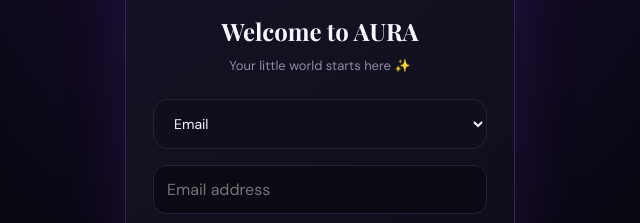
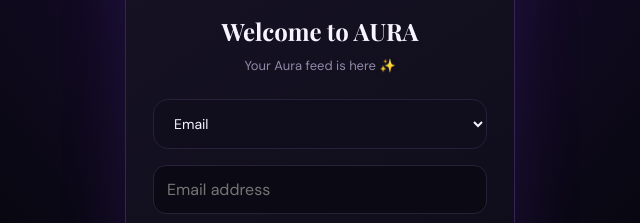
Before and after one commit to arafatshahriyarriyad83-afk/Aura-farming-Ridu, a plain HTML site: page index.html in a window 1280 px wide. Shown: the part 251-474 px from the top of the page, 320-960 px from the left. Drawn offline with nearby package versions, Linux system fonts and the light colour scheme; a script that the page names is missing.

Commit message:
Update index.html

```diff
--- a/index.html
+++ b/index.html
@@ -203,7 +203,7 @@ body.dark{--bg:#080710}
    <div class="auth-logo">AURA</div>
   </div>
   <h2 id="authTitle">Welcome to AURA</h2>
-  <p id="authSubtitle">Your little world starts here ✨</p>
+  <p id="authSubtitle">Your Aura feed is here ✨</p>
   <select id="authMethod" class="field"><option value="email">Email</option><option value="phone">Phone number</option></select>
   <div id="signupName" class="hidden"><input id="fullName" placeholder="Your full name"><input id="username" placeholder="Choose a username"></div>
   <input id="email" type="email" placeholder="Email address" autocomplete="email">
```
